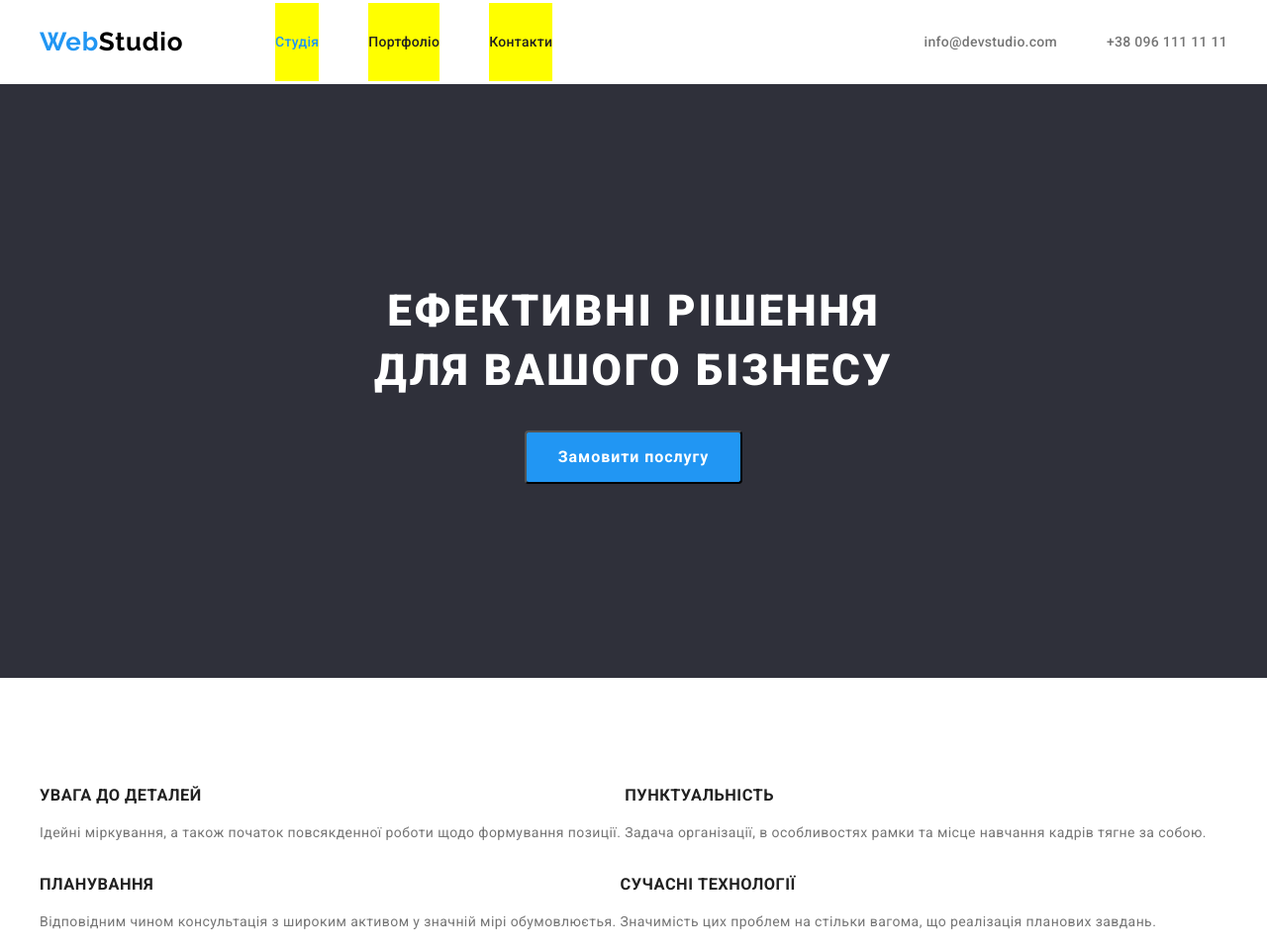
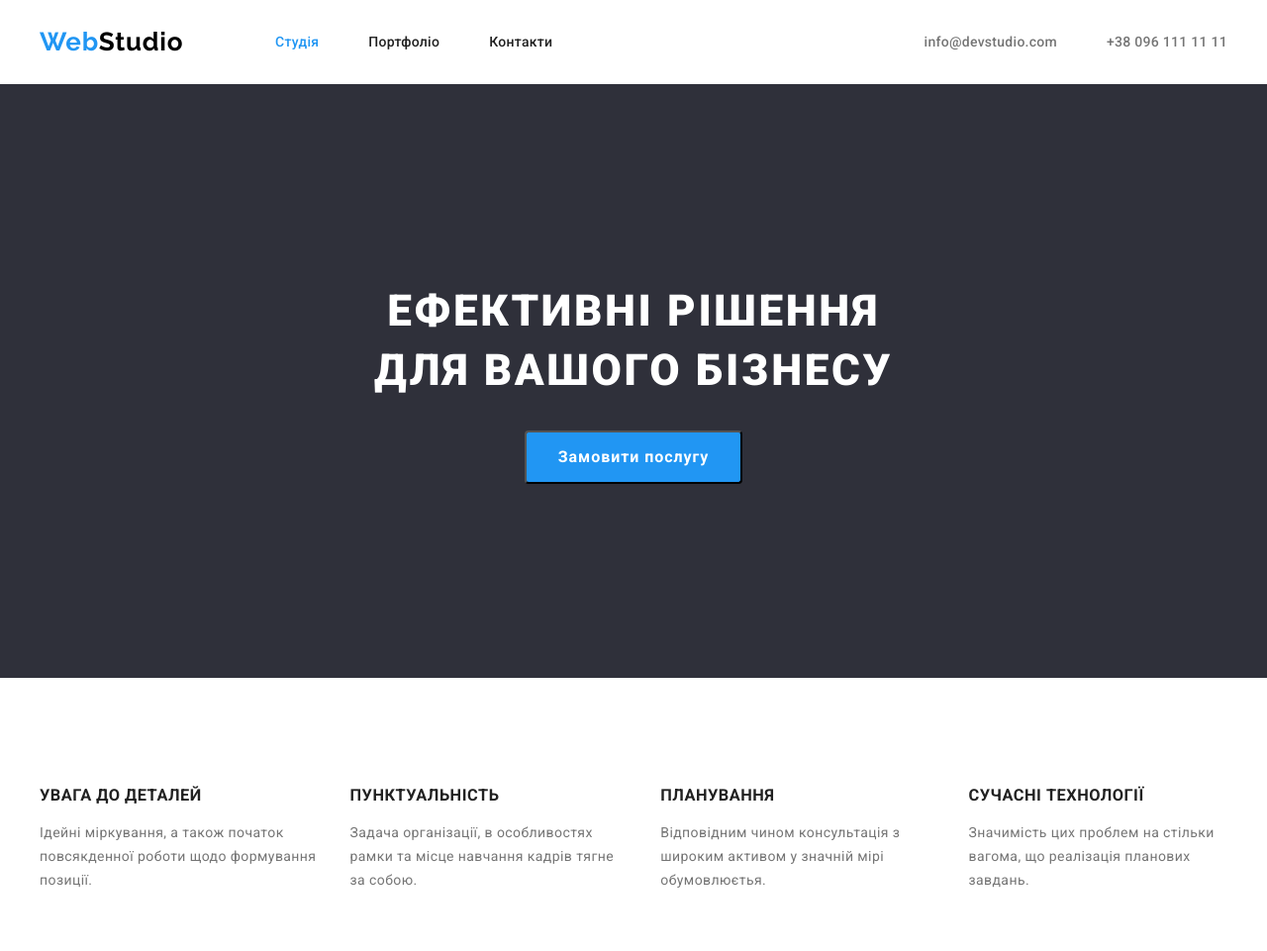
Before and after one commit to OlhaVoloshenko/goit-markup-hw-03, a plain HTML site: page index.html in a window 1280 px wide. Shown: the top 961 px of the page at 99% size. Drawn offline with nearby package versions, Linux system fonts and the light colour scheme.

Commit message:
Add CSS Hero + Feature
Add CSS Hero + Feature

```diff
--- a/css/styles.css
+++ b/css/styles.css
@@ -87,11 +87,6 @@ body {
     display: flex;
     align-items: center;
 }
-
-.header-list .header-box {
-    background-color: yellow;
-
-}
 .header-list .header-box + .header-box {
     margin-left: 50px;
 }
@@ -160,13 +155,9 @@ margin-left: 50px;
     background-color: var(--background-color-main);
 }
 .main-title {
-
     margin-top: 0;
     margin-bottom: 30px;
 
-    /*display: inline-block;*/
-}
-.main-title {
     font-weight: 900;
     font-size: 44px;
     line-height: 1.36;
@@ -197,8 +188,17 @@ margin-left: 50px;
 .feature {
     margin-left: auto;
     margin-right: auto;
+    margin-top: 94px;
     margin-bottom: 94px;
+}
 
+.feature-list .feature-subtitle + .feature-subtitle {
+    margin-left: 30px;
+    }
+.feature-list {
+    margin: 0px;
+    padding: 0px;
+    display: flex;
 }
 /*.feature .container {
     margin-top: 0;
@@ -220,10 +220,7 @@ margin-left: 50px;
     letter-spacing: 0.03em;
     color: var(--page-text-color);
 }
-.feature-list {
-    margin: 0px;
-    padding: 0px;
-}
+
 
 /*directions*/
 .directions {
```
